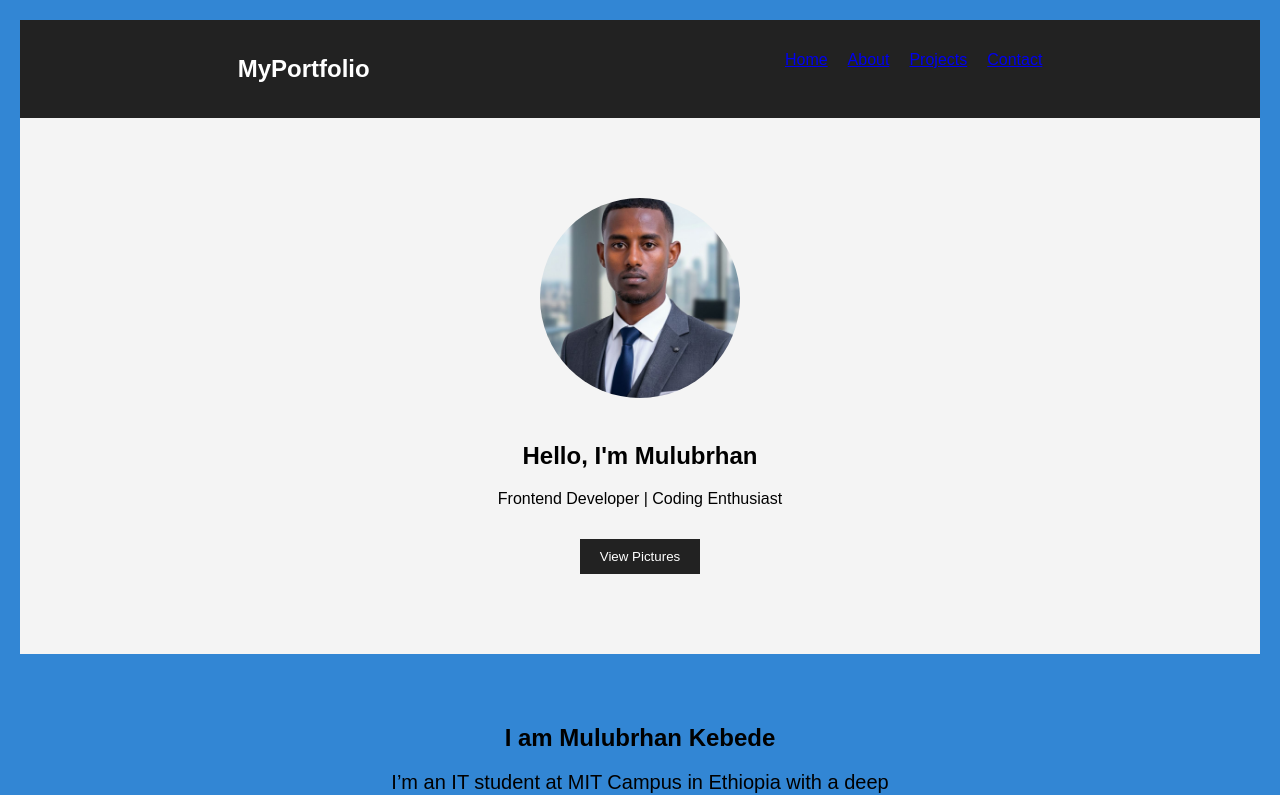
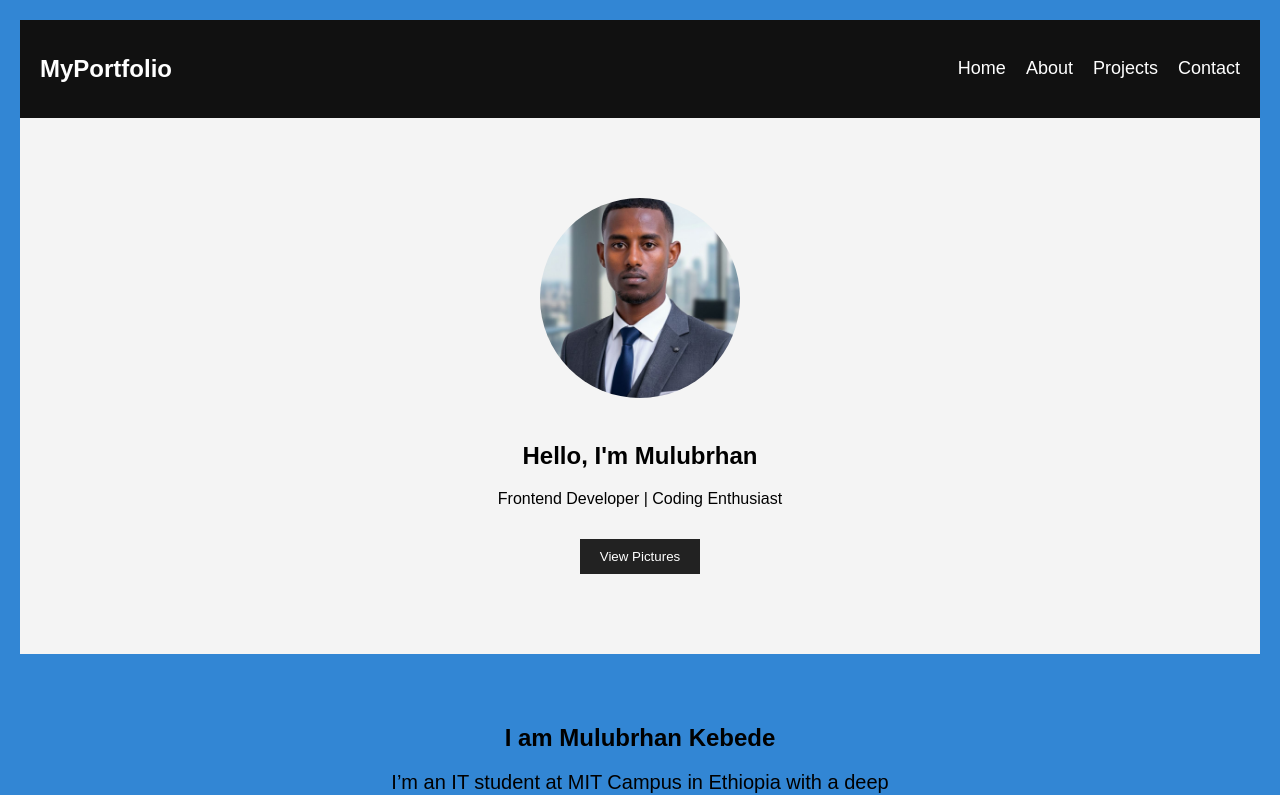
Before and after one commit to Mulubrhan2112/My-Portfolio, a React (Vite) app: page / in a window 1280 px wide. Shown: the top 795 px of the page. Built offline with nearby package versions, Linux system fonts and the light colour scheme.

Commit message:
Updated navigation bar responsiveness

```diff
--- a/src/components/NavBar.jsx
+++ b/src/components/NavBar.jsx
@@ -6,16 +6,31 @@ import About from "./About";
 import Projects from "./Projects";
 import Contact from "./constact";
 import CVButtons from "./cv";
+import { useState } from "react";
 function Navbar() {
+  const [menuOpen, setMenuOpen] = useState("");
   return (
     <>
       <nav className="navbar">
         <h2 className="logo">MyPortfolio</h2>
-        <ul className="nav-links">
-          <Link to="/">Home</Link>
-          <Link to="/about">About</Link>
-          <Link to="/projects">Projects</Link>
-          <Link to="/contact">Contact</Link>
+
+        <div className="hamburger" onClick={() => setMenuOpen(!menuOpen)}>
+          ☰
+        </div>
+
+        <ul className={`nav-links ${menuOpen ? "active" : ""}`}>
+          <li>
+            <Link to="/">Home</Link>
+          </li>
+          <li>
+            <Link to="/about">About</Link>
+          </li>
+          <li>
+            <Link to="/projects">Projects</Link>
+          </li>
+          <li>
+            <Link to="/contact">Contact</Link>
+          </li>
         </ul>
       </nav>
       <Hero />
--- a/src/components/cv.jsx
+++ b/src/components/cv.jsx
@@ -6,7 +6,7 @@ export default function CVButtons() {
     <div className="cv-buttons">
       {/* View CV */}
       <a
-        href="../../public/cv.pdf"
+        href="/cv.pdf"
         target="_blank"
         rel="noopener noreferrer"
         className="btn btn-primary"
@@ -15,7 +15,7 @@ export default function CVButtons() {
       </a>
 
       {/* Download CV */}
-      <a href="../../public/cv.pdf" download className="btn btn-outline">
+      <a href="/cv.pdf" download className="btn btn-outline">
         Download CV
       </a>
     </div>
--- a/src/components/style.css
+++ b/src/components/style.css
@@ -5,21 +5,64 @@ body {
   font-family: Arial, sans-serif;
 }
 
+
 .navbar {
   display: flex;
-  justify-content: space-around;
-  padding: 15px 30px;
-  background: #222;
+  justify-content: space-between;
+  align-items: center;
+  padding: 15px 20px;
+  background-color: #111;
   color: white;
 }
 
+.logo {
+  font-size: 24px;
+}
+
 .nav-links {
+  display: flex;
   list-style: none;
-  display: flex;
-  justify-content: space-around space-between;
   gap: 20px;
 }
+.nav-links :hover{
+  color: #487080;
+}
 
+.nav-links li a {
+  text-decoration: none;
+  color: white;
+  font-size: 18px;
+}
+
+.hamburger {
+  display: none;
+  font-size: 28px;
+  cursor: pointer;
+}
+
+@media (max-width: 768px) {
+  .hamburger {
+    display: block;
+  }
+
+  .nav-links {
+    position: absolute;
+    top: 60px;
+    right: 0;
+    width: 50%;
+    background-color: #111;
+    flex-direction: column;
+    align-items: center;
+    gap: 15px;
+    padding: 20px 0;
+
+    display: none;
+  }
+
+  .nav-links.active {
+    display: flex;
+  }
+}
 .hero {
   text-align: center;
   padding: 80px 20px;
```
